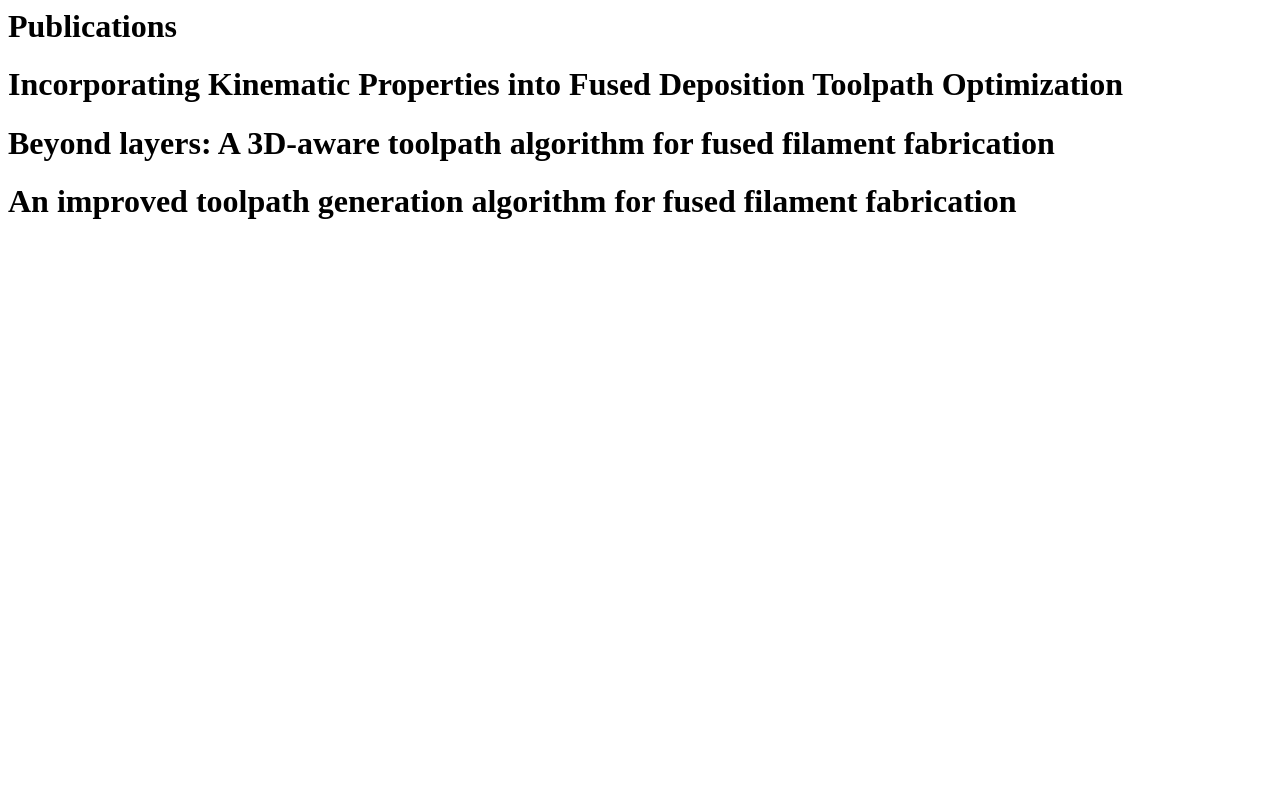
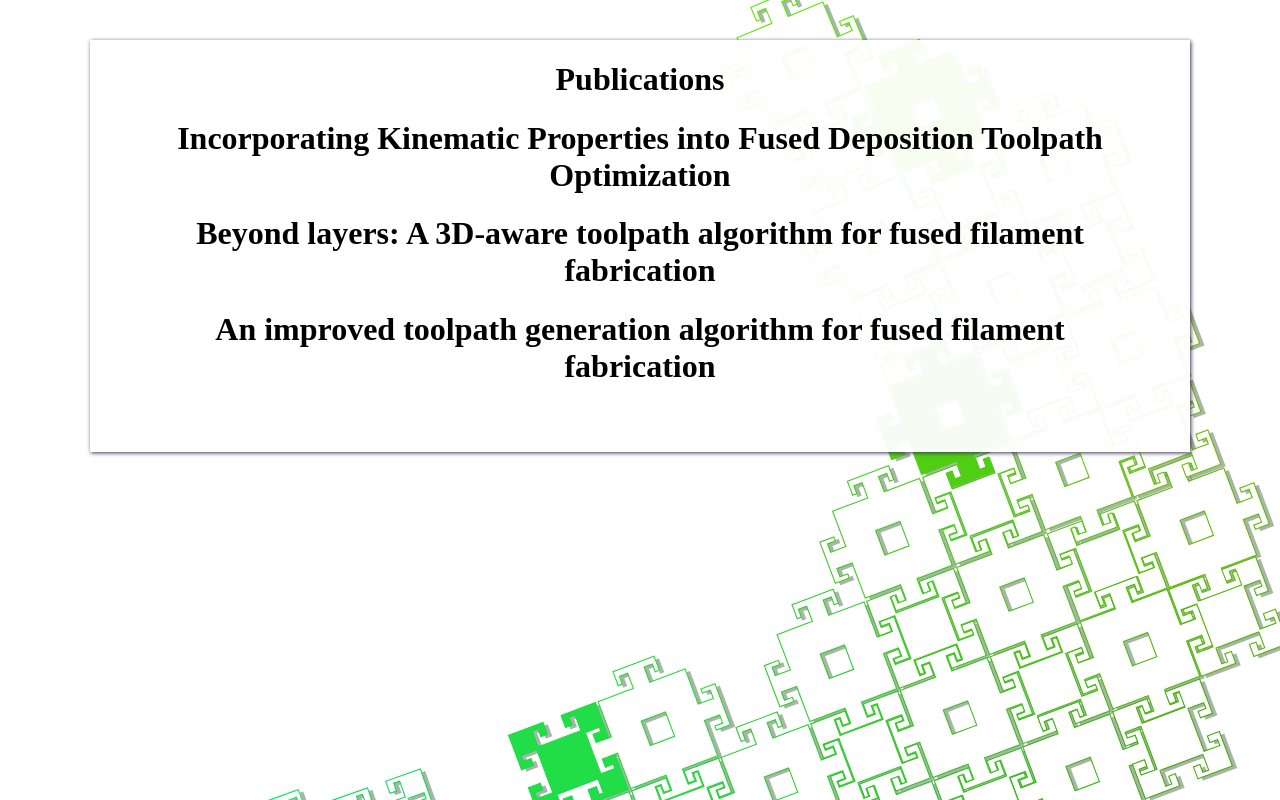
Before and after one commit to slensgra/personal_site, a plain HTML site: page publications.html in a window 1280 px wide. Drawn offline with Linux system fonts and the light colour scheme.

```diff
--- a/index.css
+++ b/index.css
@@ -43,6 +43,7 @@ p {
     padding-left: 50px;
     padding-right: 50px;
     box-shadow: 1px 1px 4px rgb(59, 51, 81);
+    max-width: 1000px;
 }
 
 #my-name {
--- a/publications.html
+++ b/publications.html
@@ -1,4 +1,20 @@
-<h1>Publications</h1>
-<h1>Incorporating Kinematic Properties into Fused Deposition Toolpath Optimization</h1>
-<h1>Beyond layers: A 3D-aware toolpath algorithm for fused filament fabrication</h1>
-<h1>An improved toolpath generation algorithm for fused filament fabrication</h1>
+<html>
+  <head>
+    <link rel="stylesheet" type="text/css" href="index.css" />
+  </head>
+
+  <body>
+    <div id="fabric-container">
+      <img id="fabric-image-green" src="linkage-fabric-green.svg"/>
+    </div>
+    <div class="modal-white-container">
+      <div class="modal-white">
+        <h1>Publications</h1>
+        <h1>Incorporating Kinematic Properties into Fused Deposition Toolpath Optimization</h1>
+        <h1>Beyond layers: A 3D-aware toolpath algorithm for fused filament fabrication</h1>
+        <h1>An improved toolpath generation algorithm for fused filament fabrication</h1>
+      </div>
+    </div>
+  </body>
+
+</html>
```
